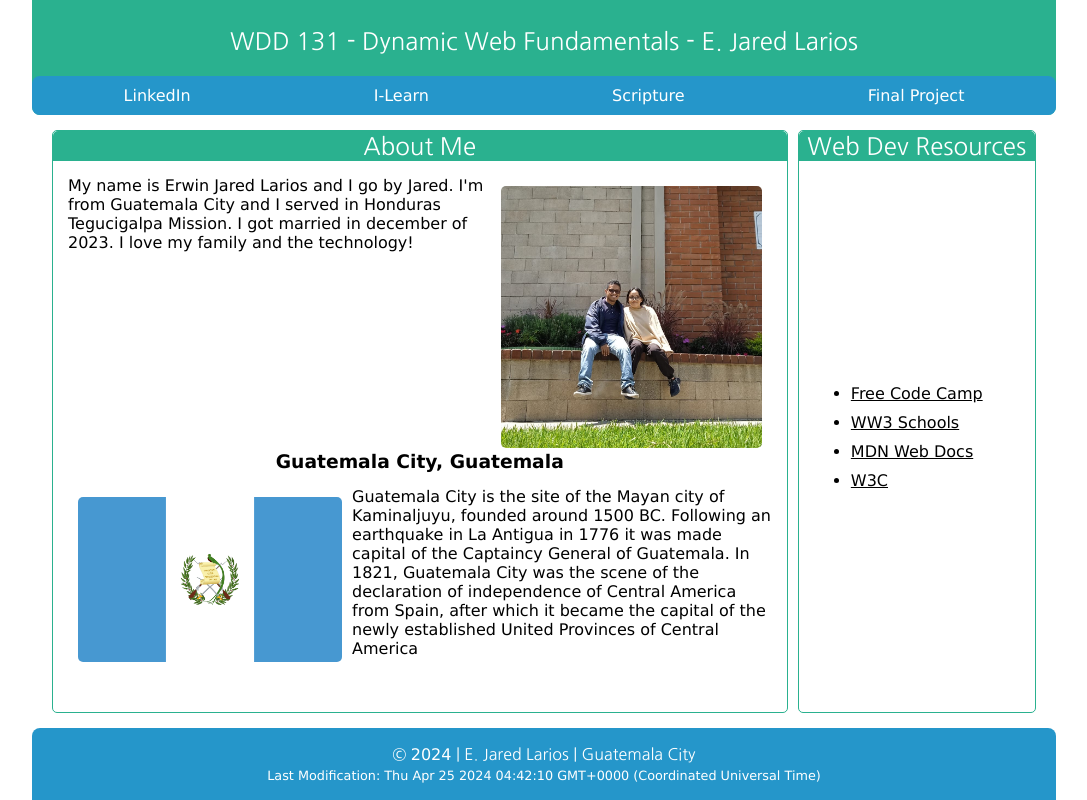
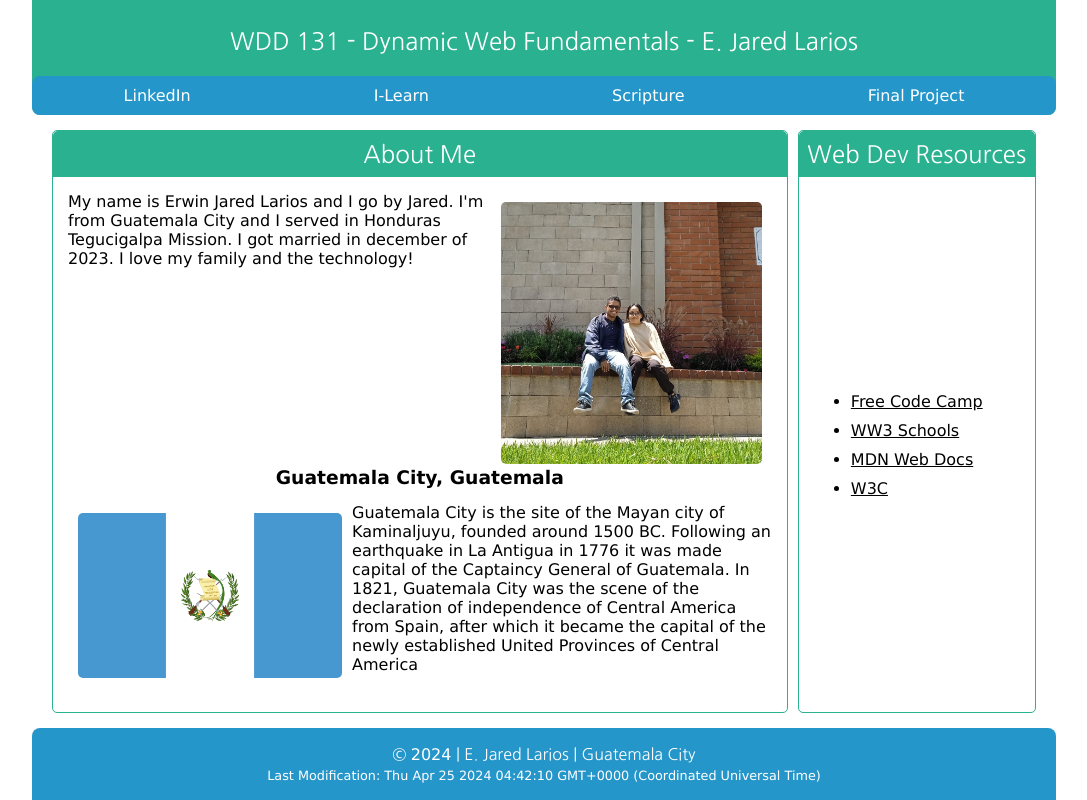
Before and after one commit to JaredLarios/wdd131, a plain HTML site: page index.html in a window 1280 px wide. Shown: the whole page, without its empty margins (96-1183 px from the left). Drawn offline with Linux system fonts and the light colour scheme; a web font is replaced by a local one.

Commit message:
style: headers padding

```diff
--- a/styles/base.css
+++ b/styles/base.css
@@ -113,6 +113,7 @@ main {
     text-align: center;
     border-radius: 5px 5px 0 0;
     background-color: var(--primary);
+    padding: 8px 0 8px 0;
 }
 .card-bio, .card-country {
     display: flex;
```
